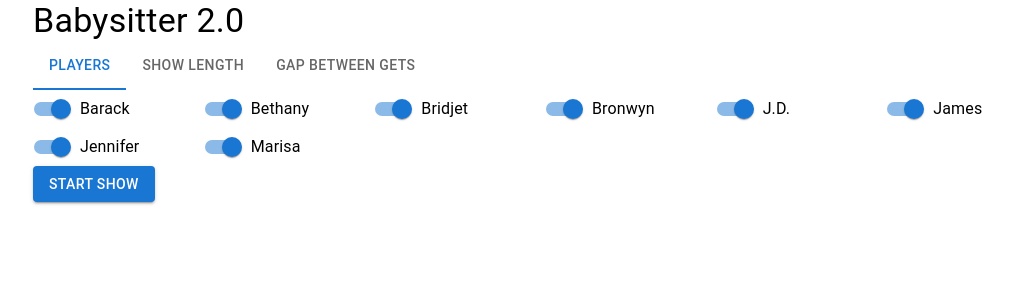
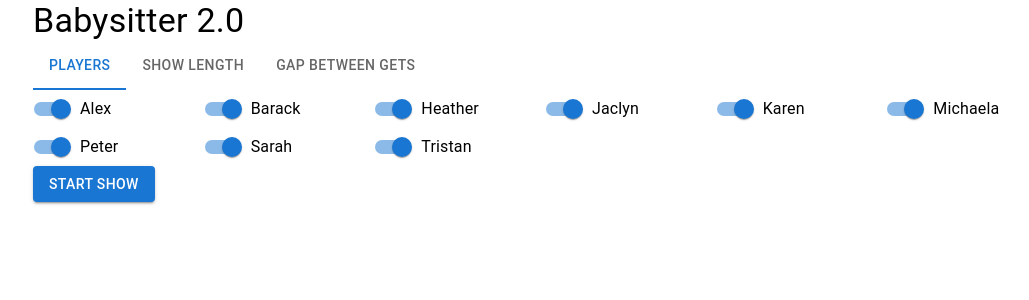
Before and after one commit to thejdlowe/brand-new-babysitter, a React (Create React App) app: page / in a window 1280 px wide. Shown: the top 300 px of the page, without its empty margins (95-1124 px from the left). Built offline with nearby package versions, Linux system fonts and the light colour scheme.

Commit message:
Updated player list

```diff
--- a/src/data/players.ts
+++ b/src/data/players.ts
@@ -1,10 +1,11 @@
 export const playersList: string[] = [
+	"Alex",
 	"Barack",
-	"Bethany",
-	"Bridjet",
-	"Bronwyn",
-	"J.D.",
-	"James",
-	"Jennifer",
-	"Marisa",
+	"Heather",
+	"Jaclyn",
+	"Karen",
+	"Michaela",
+	"Peter",
+	"Sarah",
+	"Tristan",
 ];
```
